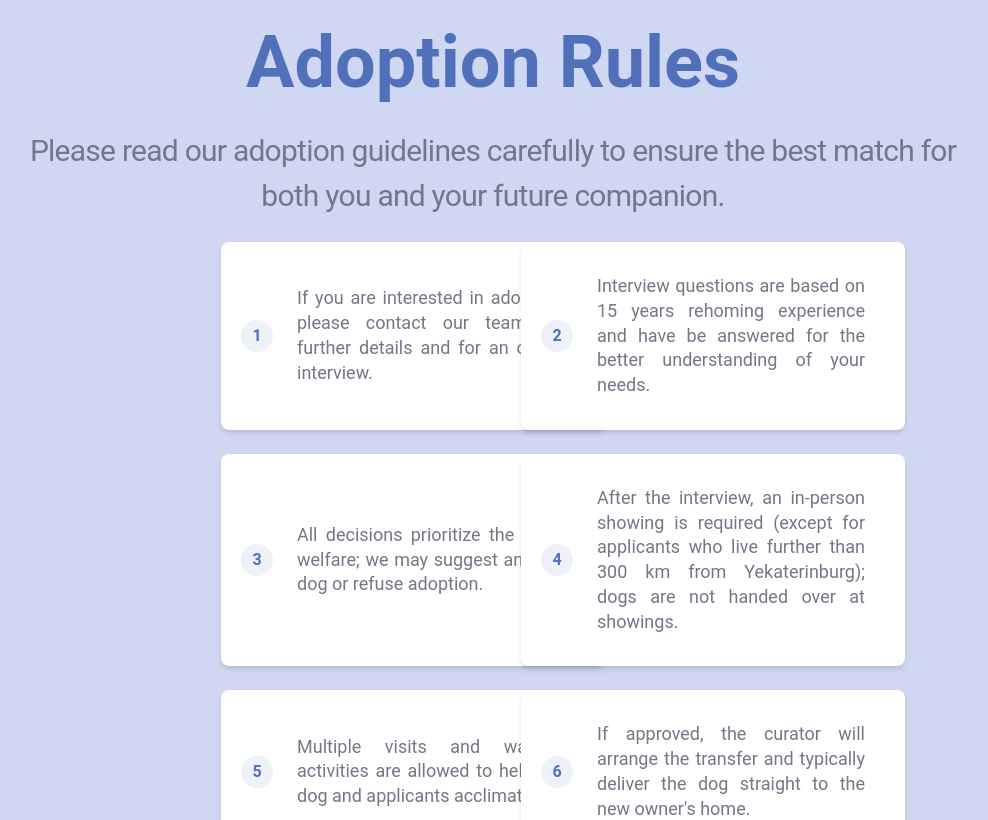
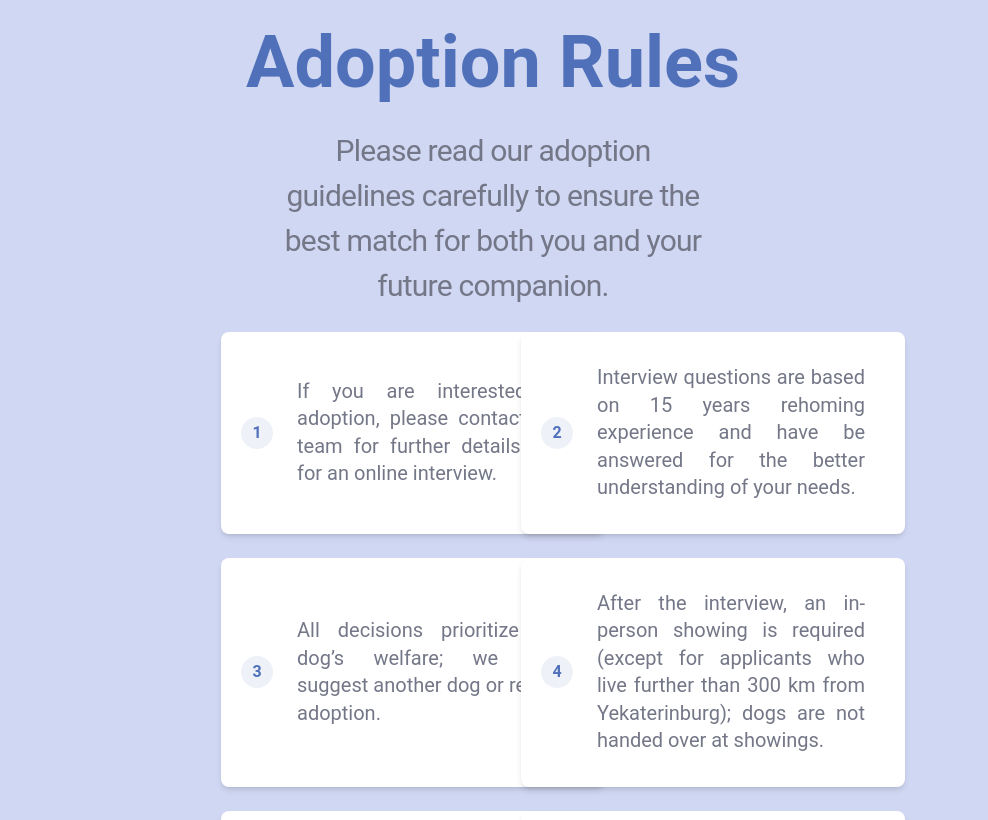
Before and after one commit to bavayra/dog-shelter, a React (Vite) app: page / in a window 1280 px wide. Shown: the part 3540-4360 px from the top of the page, without its empty margins (147-1135 px from the left). Built offline with nearby package versions, Linux system fonts and the light colour scheme; a web font is replaced by a local one.

Commit message:
style(adoptionRules-820): increased font size for the rule card, decreased w of the section's desc text

```diff
--- a/src/components/RuleCard.tsx
+++ b/src/components/RuleCard.tsx
@@ -10,7 +10,7 @@ const RuleCard = ({ number, text }: RuleCardProps) => {
         <span className="text-primary-500 bg-primary-100 3xl:ml-1 5xl:py-6 5xl:w-12 5xl:h-12 5xl:text-2xl tablet-sm:h-8 3xl:h-10 3xl:w-10 tablet-sm:w-8 -ml-3 flex h-5 w-5 shrink-0 items-center justify-center rounded-full font-bold">
           {number}
         </span>
-        <p className="typography-small 4xl:text-2xl 5xl:text-3xl 5xl:pr-10 xs:text-base tablet-sm:text-lg text-sm font-normal lg:px-2">
+        <p className="typography-small 4xl:text-2xl 5xl:text-3xl 5xl:pr-10 xs:text-base tablet-sm:text-lg tablet-lg:text-xl text-sm font-normal lg:px-2">
           {text}
         </p>
       </div>
--- a/src/features/AdoptionRules.tsx
+++ b/src/features/AdoptionRules.tsx
@@ -19,7 +19,7 @@ const AdoptionRules = () => {
           Adoption Rules
         </h2>
 
-        <p className="typography-body 4xl:mt-4 xs:text-lg 5xl:text-5xl tablet-sm:text-xl 5xl:w-420 5xl:px-60 mx-auto mt-4 mb-6 text-center sm:text-lg md:px-16 md:text-2xl md:tracking-tight lg:text-3xl xl:px-34 2xl:my-8 2xl:w-5xl">
+        <p className="typography-body 4xl:mt-4 xs:text-lg 5xl:text-5xl tablet-sm:text-xl tablet-lg:w-180 5xl:w-420 5xl:px-60 mx-auto mt-4 mb-6 text-center sm:text-lg md:px-16 md:text-2xl md:tracking-tight lg:text-3xl xl:px-34 2xl:my-8 2xl:w-5xl">
           Please read our adoption guidelines carefully to ensure the best match
           for both you and your future companion.
         </p>
```
